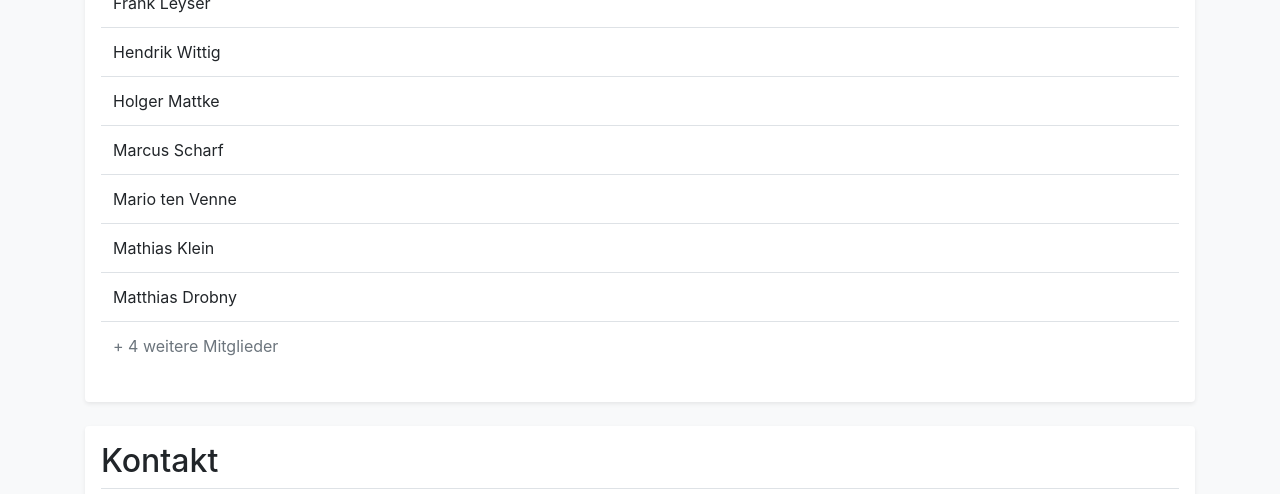
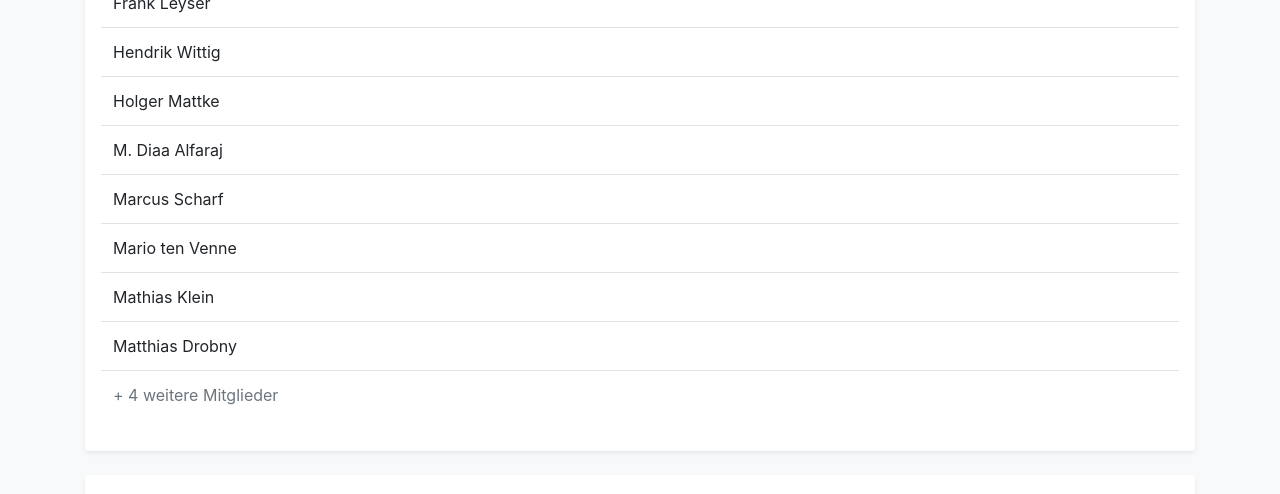
Before and after one commit to anoymouserver/buergernetz-gera-greiz.de, a plain HTML site: page index.html in a window 1280 px wide. Shown: the part 1640-2134 px from the top of the page. Drawn offline with Linux system fonts and the light colour scheme.

Commit message:
add new member

```diff
--- a/index.html
+++ b/index.html
@@ -119,6 +119,10 @@
             </tr>
             <tr>
               <td>Holger Mattke</td>
+              <td></td>
+            </tr>
+            <tr>
+              <td>M. Diaa Alfaraj</td>
               <td></td>
             </tr>
             <tr>
```
